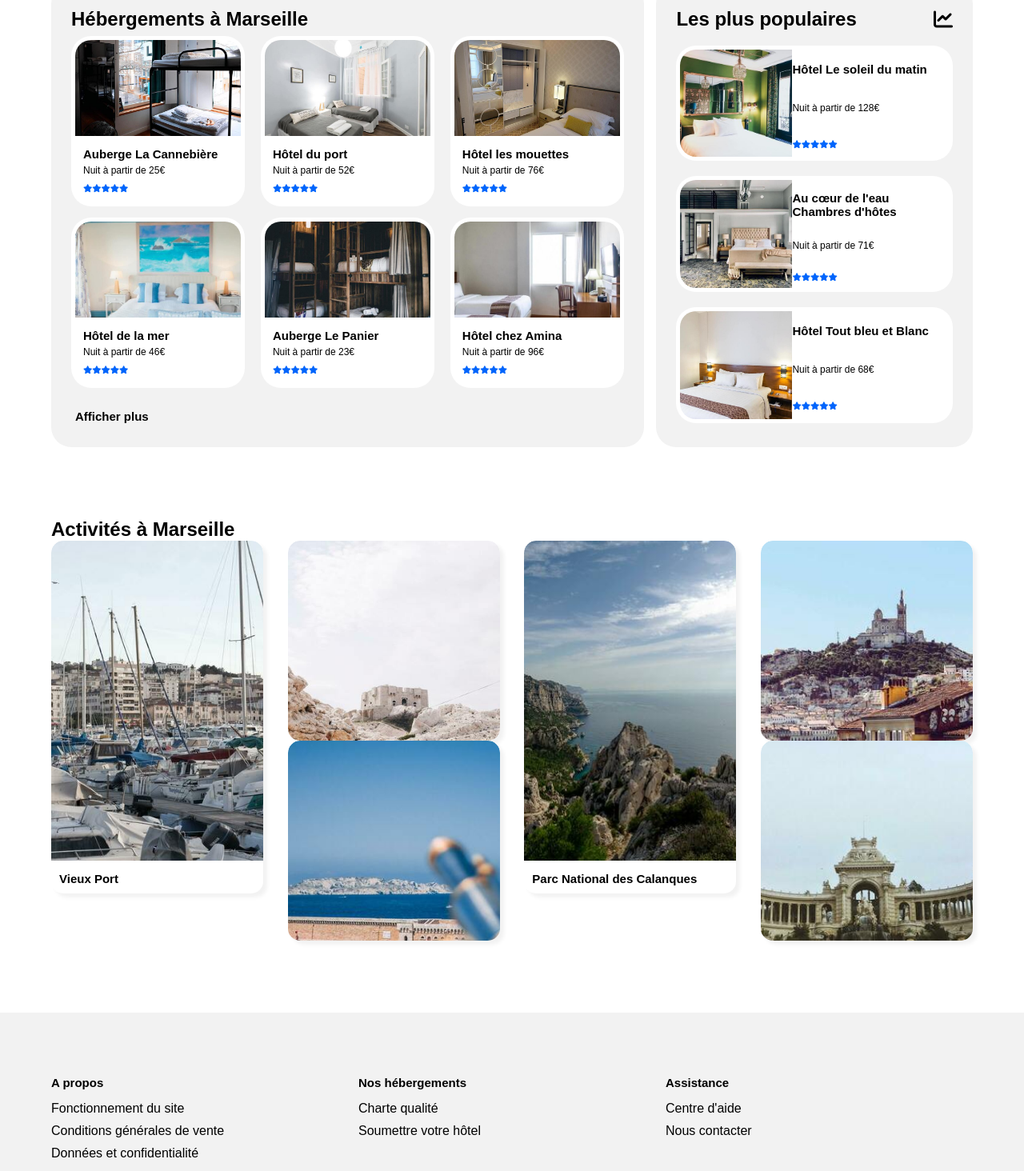
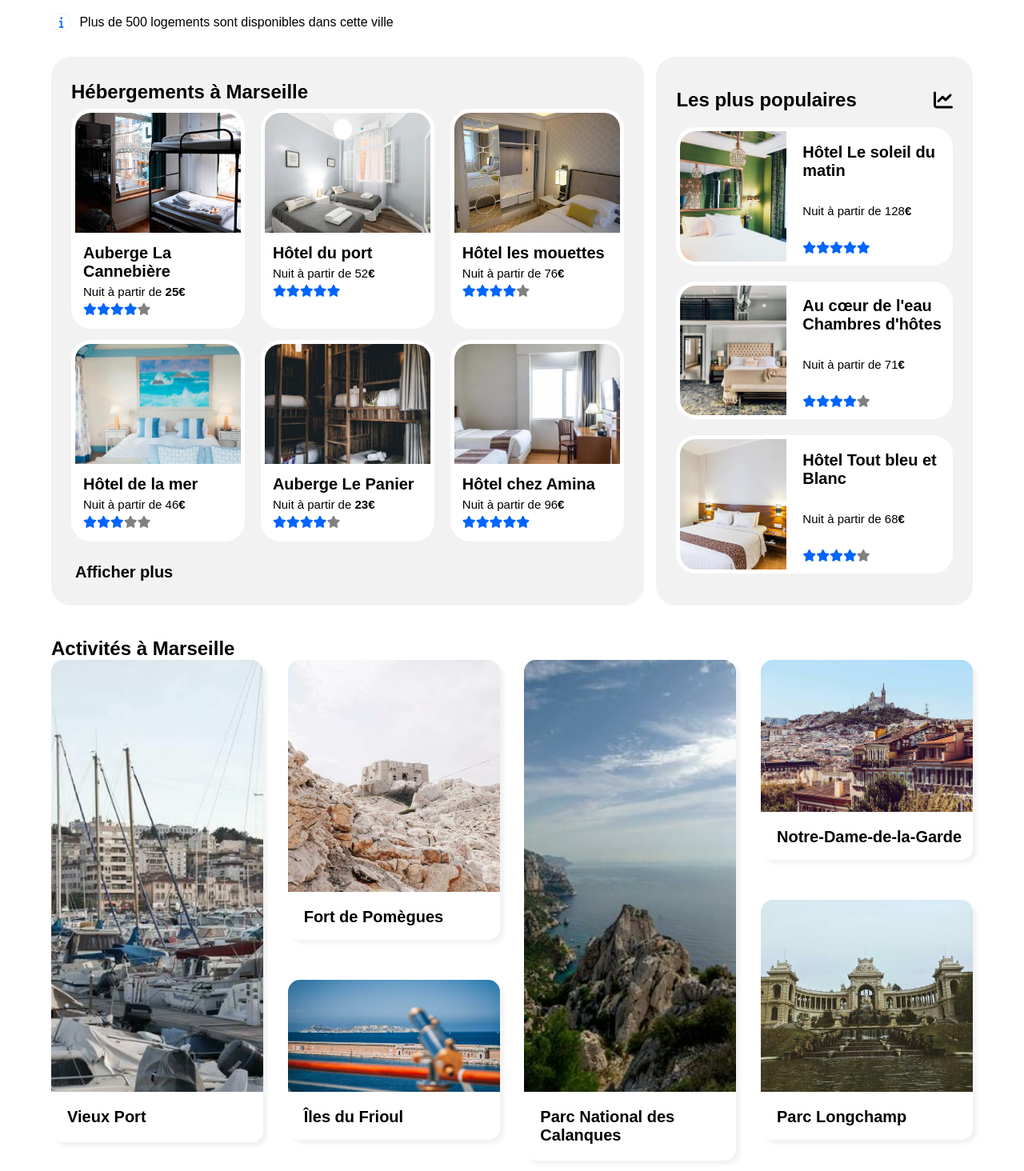
Before and after one commit to cedricboudon/p2_cedricboudon_code, a plain HTML site: page index.html in a window 1280 px wide. Shown: the part 341-1805 px from the top of the page at 80% size. Drawn offline with Linux system fonts and the light colour scheme; a web font is replaced by a local one.

Commit message:
continuité p2

```diff
--- a/css/p2_code.css
+++ b/css/p2_code.css
@@ -8,7 +8,7 @@ header
     justify-content: space-between;
     align-items: center;
     margin: auto;
-    width: 90%;
+    margin: 2% 5%;
 }
 
 header img
@@ -43,16 +43,14 @@ header li:hover
 
 h1, h1 + p
 {
-    width: 90%;
-    margin: 10px 5%;
+    margin: 0% 5% 5px;
 }
 
 /* Formulaire */
 
 #form
 {
-    width: 90%;
-    margin: auto;
+    margin: 0% 5%;
 }
 
 input
@@ -73,9 +71,9 @@ button
     padding: 11px;
 }
 
-.fa-search
+button > i
 {
-    color: white;
+    display: none;
 }
 
 .fa-map-marker-alt
@@ -91,6 +89,7 @@ button
     align-items: baseline;
     gap: 30px;
     flex-wrap: wrap;
+    margin: 30px 0 10px;
 }
 
 #filtres i
@@ -161,14 +160,13 @@ button
 main
 {
     display: flex;
-    margin: 0 5% 7%;
     justify-content: space-between;
-    width: 90%;
+    margin: 15px 5% 40px;
 }
 
 main p
 {
-    font-size: 12px;
+    font-size: 15px;
     margin: 5px 0;
 }
 
@@ -179,7 +177,7 @@ main h3
 
 .fa-star
 {
-    font-size: 10px;
+    font-size: 15px;
 }
 
 section
@@ -198,6 +196,11 @@ article
     border-radius: 25px;
 }
 
+.prix
+{
+    font-weight: bold;
+}
+
 #hebergements .txt
 {
     margin: 10px;
@@ -206,7 +209,7 @@ article
 #hebergements
 {
     justify-content: space-between;
-    align-content: space-between;
+    align-content: space-around;
     width: 60%;
 }
 
@@ -219,7 +222,7 @@ article
 #hebergements img
 {
     width: 100%;
-    height: 120px;
+    height: 150px;
     object-fit: cover;
     border-radius: 20px 20px 0 0;
 }
@@ -227,13 +230,13 @@ article
 #plus
 {
     font-weight: bold;
-    font-size: 15px;
+    font-size: 20px;
     margin: 20px 0 0 5px;
 }
 
 #populaires
 {
-    align-content: space-between;
+    align-content: space-around;
     width: 30%;
 }
 
@@ -257,9 +260,15 @@ article
     height: 26%;
 }
 
+.pop
+{
+    width: 40%;
+    height: 100%;
+}
+
 #populaires img
 {
-    width: 140px;
+    width: 100%;
     height: 100%;
     object-fit: cover;
     overflow: hidden;
@@ -268,7 +277,8 @@ article
 
 #populaires .txt
 {
-    width: 60%;
+    width: 55%;
+    margin-left: 20px;
     display: flex;
     flex-wrap: wrap;
     align-content: space-around;
@@ -289,36 +299,95 @@ article
     flex-wrap: wrap;
     margin: 0 5% 7%;
     justify-content: space-between;
-    width: 90%;
+    margin: 0 5% 40px;
 }
 
 .acti
 {
     width:23%;
-    height: 500px;
+    height: 600px;
     display: flex;
     flex-direction: column;
+    justify-content: space-between;
 }
 
-.vites img
+.vites-card-1-4
 {
-    height: 400px;
+    height: 100%;
+    overflow: hidden;
+    box-shadow: 5px 5px 5px #F2F2F2;
+    border-radius: 15px;
+}
+
+.vites-card-2
+{
+    height: 350px;
+    overflow: hidden;
+    box-shadow: 5px 5px 5px #F2F2F2;
+    border-radius: 15px;
+}
+
+.vites-card-3
+{
+    height: 200px;
+    overflow: hidden;
+    box-shadow: 5px 5px 5px #F2F2F2;
+    border-radius: 15px;
+}
+
+.vites-card-5
+{
+    height: 250px;
+    overflow: hidden;
+    box-shadow: 5px 5px 5px #F2F2F2;
+    border-radius: 15px;
+}
+
+.vites-card-6
+{
+    height: 300px;
+    overflow: hidden;
+    box-shadow: 5px 5px 5px #F2F2F2;
+    border-radius: 15px;
+}
+
+.vites-img-1-4
+{
+    height: 540px;
+}
+
+
+.vites-img-2
+{
+    height: 290px;
+}
+
+.vites-img-3
+{
+    height: 140px;
+}
+
+.vites-img-5
+{
+    height: 190px;
+}
+
+.vites-img-6
+{
+    height: 240px;
+}
+
+#activites .txt
+{
+    margin-left: 20px;
+}
+
+.acti img
+{
+    height: 100%;
     width: 100%;
     overflow: hidden;
     object-fit: cover;
-    border-radius: 15px 15px 0 0;
-}
-
-.vites
-{
-    overflow: hidden;
-    border-radius: 15px;
-    box-shadow: 5px 5px 5px #F2F2F2;
-}
-
-.vites h3
-{
-    margin: 10px;
 }
 
 /* Footer */
@@ -333,7 +402,7 @@ footer
 
 .fin
 {
-    width: 35%;
+    width: 33%;
 }
 
 footer ul
@@ -378,7 +447,7 @@ h2
 
 h3
 {
-    font-size: 15px;
+    font-size: 20px;
 }
 
 ul
@@ -393,12 +462,12 @@ a, a:visited
     color: inherit;
 }
 
-i
+.icone-blue
 {
     color: #0065FC;
 }
 
-.fa-map-marker-alt, .fa-chart-line
+.star-grey
 {
-    color: black;
+    color: grey;
 }
--- a/index.html
+++ b/index.html
@@ -41,19 +41,19 @@
     <div id="filtres">
         <h3>Filtres</h3><!--Chaque filtre devra changer d'apparence au survol-->
 
-        <div><i class="fas fa-money-bill-wave"></i><p>Économique</p></div>
+        <div><i class="fas fa-money-bill-wave icone-blue"></i><p>Économique</p></div>
 
-        <div><i class="fas fa-child"></i><p>Familial</p></div>
+        <div><i class="fas fa-child icone-blue"></i><p>Familial</p></div>
 
-        <div><i class="fas fa-heart"></i><p>Romantique</p></div>
+        <div><i class="fas fa-heart icone-blue"></i><p>Romantique</p></div>
 
-        <div><i class="fas fa-dog"></i><p>Animaux autorisés</p></div>
+        <div><i class="fas fa-dog icone-blue"></i><p>Animaux autorisés</p></div>
 
     </div>
 
     <div id="resultats">
         <div>
-            <p><i class="fas fa-info"></i></p>
+            <p><i class="fas fa-info icone-blue"></i></p>
         </div>
 
         <div>
@@ -77,9 +77,9 @@
                 <div class="txt">
                     <h3>Auberge La Cannebière</h3>
 
-                    <p>Nuit à partir de 25€</p>
+                    <p>Nuit à partir de <span class="prix">25€</span></p>
 
-                    <i class="fas fa-star"></i><i class="fas fa-star"></i><i class="fas fa-star"></i><i class="fas fa-star"></i><i class="fas fa-star"></i>
+                    <i class="fas fa-star icone-blue"></i><i class="fas fa-star icone-blue"></i><i class="fas fa-star icone-blue"></i><i class="fas fa-star icone-blue"></i><i class="fas fa-star star-grey"></i>
                 </div>
             </a>
         </article>
@@ -93,9 +93,9 @@
                 <div class="txt">
                     <h3>Hôtel du port</h3>
 
-                    <p>Nuit à partir de 52€</p>
+                    <p>Nuit à partir de 52<span class="prix">€</span></p>
 
-                    <i class="fas fa-star"></i><i class="fas fa-star"></i><i class="fas fa-star"></i><i class="fas fa-star"></i><i class="fas fa-star"></i>
+                    <i class="fas fa-star icone-blue"></i><i class="fas fa-star icone-blue"></i><i class="fas fa-star icone-blue"></i><i class="fas fa-star icone-blue"></i><i class="fas fa-star icone-blue"></i>
                 </div>
             </a>
         </article>
@@ -109,9 +109,9 @@
                 <div class="txt">
                     <h3>Hôtel les mouettes</h3>
 
-                    <p>Nuit à partir de 76€</p>
+                    <p>Nuit à partir de 76<span class="prix">€</span></p>
 
-                    <i class="fas fa-star"></i><i class="fas fa-star"></i><i class="fas fa-star"></i><i class="fas fa-star"></i><i class="fas fa-star"></i>
+                    <i class="fas fa-star icone-blue"></i><i class="fas fa-star icone-blue"></i><i class="fas fa-star icone-blue"></i><i class="fas fa-star icone-blue"></i><i class="fas fa-star star-grey"></i>
                 </div>
             </a>
         </article>
@@ -125,9 +125,9 @@
                 <div class="txt">
                     <h3>Hôtel de la mer</h3>
 
-                    <p>Nuit à partir de 46€</p>
+                    <p>Nuit à partir de 46<span class="prix">€</span></p>
 
-                    <i class="fas fa-star"></i><i class="fas fa-star"></i><i class="fas fa-star"></i><i class="fas fa-star"></i><i class="fas fa-star"></i>
+                    <i class="fas fa-star icone-blue"></i><i class="fas fa-star icone-blue"></i><i class="fas fa-star icone-blue"></i><i class="fas fa-star star-grey"></i><i class="fas fa-star star-grey"></i>
                 </div>
             </a>
         </article>
@@ -141,9 +141,9 @@
                 <div class="txt">
                     <h3>Auberge Le Panier</h3>
 
-                    <p>Nuit à partir de 23€</p>
+                    <p>Nuit à partir de <span class="prix">23€</span></p>
 
-                    <i class="fas fa-star"></i><i class="fas fa-star"></i><i class="fas fa-star"></i><i class="fas fa-star"></i><i class="fas fa-star"></i>
+                    <i class="fas fa-star icone-blue"></i><i class="fas fa-star icone-blue"></i><i class="fas fa-star icone-blue"></i><i class="fas fa-star icone-blue"></i><i class="fas fa-star star-grey"></i>
                 </div>
             </a>
         </article>
@@ -157,9 +157,9 @@
                 <div class="txt">
                     <h3>Hôtel chez Amina</h3>
 
-                    <p>Nuit à partir de 96€</p>
+                    <p>Nuit à partir de 96<span class="prix">€</span></p>
 
-                    <i class="fas fa-star"></i><i class="fas fa-star"></i><i class="fas fa-star"></i><i class="fas fa-star"></i><i class="fas fa-star"></i>
+                    <i class="fas fa-star icone-blue"></i><i class="fas fa-star icone-blue"></i><i class="fas fa-star icone-blue"></i><i class="fas fa-star icone-blue"></i><i class="fas fa-star icone-blue"></i>
                 </div>
             </a>
         </article>
@@ -172,28 +172,26 @@
     <!--H2 et logo-->
         <div id="logo">
             <h2>Les plus populaires<i class="fas fa-chart-line"></i></h2>
-
-
         </div>
 
         <article>
         <!--peut-être une div pour la photo et une pour le texte-->
-            <div>
+            <div class="pop">
                 <img src="images/hotel_le_soleil_du_matin.jpg" alt="Hôtel Le soleil du matin" />
             </div>
 
             <div class="txt">
                 <h3>Hôtel Le soleil du matin</h3>
 
-                <p>Nuit à partir de 128€</p>
+                <p>Nuit à partir de 128<span class="prix">€</span></p>
 
-                <i class="fas fa-star"></i><i class="fas fa-star"></i><i class="fas fa-star"></i><i class="fas fa-star"></i><i class="fas fa-star"></i>
+                <i class="fas fa-star icone-blue"></i><i class="fas fa-star icone-blue"></i><i class="fas fa-star icone-blue"></i><i class="fas fa-star icone-blue"></i><i class="fas fa-star icone-blue"></i>
             </div>
         </article>
 
         <article>
         <!--peut-être une div pour la photo et une pour le texte-->
-            <div>
+            <div class="pop">
                 <img src="images/au_coeur_de_leau.jpg" alt="Au cœur de l'eau Chambres d'hôtes" />
             </div>
 
@@ -201,24 +199,24 @@
                 <h3>Au cœur de l'eau<br />
                 Chambres d'hôtes</h3>
 
-                <p>Nuit à partir de 71€</p>
+                <p>Nuit à partir de 71<span class="prix">€</span></p>
 
-                <i class="fas fa-star"></i><i class="fas fa-star"></i><i class="fas fa-star"></i><i class="fas fa-star"></i><i class="fas fa-star"></i>
+                <i class="fas fa-star icone-blue"></i><i class="fas fa-star icone-blue"></i><i class="fas fa-star icone-blue"></i><i class="fas fa-star icone-blue"></i><i class="fas fa-star star-grey"></i>
             </div>
         </article>
 
         <article>
         <!--peut-être une div pour la photo et une pour le texte-->
-            <div>
+            <div class="pop">
                 <img src="images/hotel_tout_bleu_et_blanc.jpg" alt="Hôtel Tout bleu et Blanc" />
             </div>
 
             <div class="txt">
                 <h3>Hôtel Tout bleu et Blanc</h3>
 
-                <p>Nuit à partir de 68€</p>
+                <p>Nuit à partir de 68<span class="prix">€</span></p>
 
-                <i class="fas fa-star"></i><i class="fas fa-star"></i><i class="fas fa-star"></i><i class="fas fa-star"></i><i class="fas fa-star"></i>
+                <i class="fas fa-star icone-blue"></i><i class="fas fa-star icone-blue"></i><i class="fas fa-star icone-blue"></i><i class="fas fa-star icone-blue"></i><i class="fas fa-star star-grey"></i>
             </div>
         </article>
 
@@ -230,83 +228,83 @@
     <h2>Activités à Marseille</h2>
 
     <div class="acti">
-        <div class="vites">
         <a href="#">
-                <div><!--photo-->
+            <div class="vites-card-1-4">
+                    <div class="vites-img-1-4"><!--photo-->
                         <img src="images/vieux_port.jpg" alt="Vieux Port" />
                     </div>
 
                     <div class="txt"><!--texte-->
                         <h3>Vieux Port</h3>
                     </div>
+            </div>
         </a>
-        </div>
     </div>
 
     <div class="acti">
-        <div class="vites">
         <a href="#">
-                <div><!--photo-->
+            <div class="vites-card-2">
+                    <div class="vites-img-2"><!--photo-->
                         <img src="images/fort_de_pomegues.jpg" alt="Fort de Pomègues" />
                     </div>
 
                     <div class="txt"><!--texte-->
                         <h3>Fort de Pomègues</h3>
                     </div>
+            </div>
         </a>
-        </div>
 
-        <div class="vites">
         <a href="#">
-                <div><!--photo-->
+            <div class="vites-card-3">
+                    <div class="vites-img-3"><!--photo-->
                         <img src="images/iles_du_frioul.jpg" alt="Îles du Frioul" />
                     </div>
 
                     <div class="txt"><!--texte-->
                         <h3>Îles du Frioul</h3>
                     </div>
+            </div>
         </a>
-        </div>
     </div>
 
     <div class="acti">
-        <div class="vites">
         <a href="#">
-                <div><!--photo-->
+            <div class="vites-card-1-4">
+                    <div class="vites-img-1-4"><!--photo-->
                         <img src="images/parc_national_des_calanques.jpg" alt="Parc National des Calanques" />
                     </div>
 
                     <div class="txt"><!--texte-->
                         <h3>Parc National des Calanques</h3>
                     </div>
+            </div>
         </a>
-        </div>
     </div>
 
     <div class="acti">
-        <div class="vites">
         <a href="#">
-                <div><!--photo-->
+            <div class="vites-card-5">
+                    <div class="vites-img-5"><!--photo-->
                         <img src="images/notre_dame_de_la_garde.jpg" alt="Notre-Dame-de-la-Garde" />
                     </div>
 
                     <div class="txt"><!--texte-->
                         <h3>Notre-Dame-de-la-Garde</h3>
                     </div>
+            </div>
         </a>
-        </div>
 
-        <div class="vites">
         <a href="#">
-                <div><!--photo-->
+        <div class="vites-card-6">
+                <div class="vites-img-6"><!--photo-->
                     <img src="images/parc_longchamp.jpg" alt="Parc Longchamp" />
                 </div>
 
                 <div class="txt"><!--texte-->
                     <h3>Parc Longchamp</h3>
                 </div>
+        </div>
         </a>
-        </div>
     </div>
 </aside>
 
```
Lines whose indentation alone changed are shown as unchanged.
